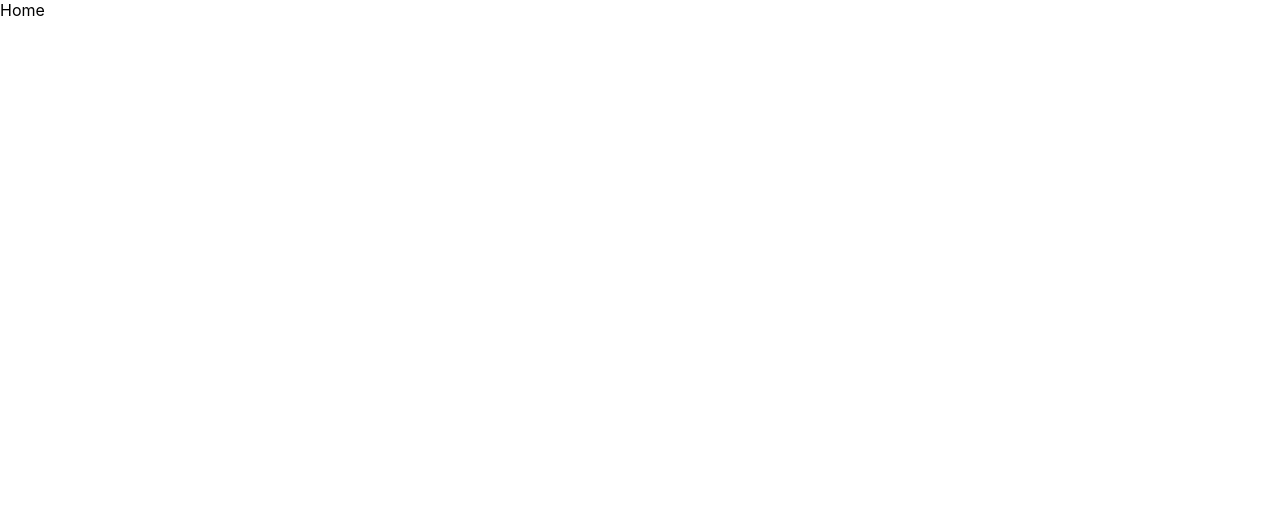
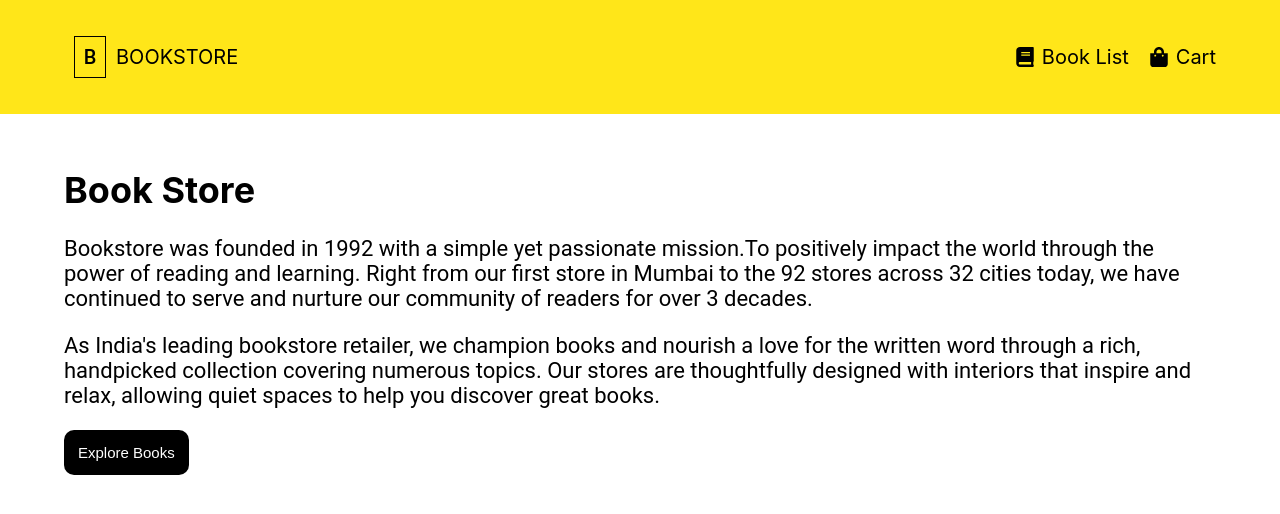
Before and after one commit to shanmukheswarikondeti/book-store-application, a React (Create React App) app: page / in a window 1280 px wide. Shown: the top 514 px of the page. Built offline with nearby package versions, Linux system fonts and the light colour scheme.

Commit message:
Add Header and Home components

```diff
--- a/package.json
+++ b/package.json
@@ -8,6 +8,7 @@
     "@testing-library/user-event": "^13.5.0",
     "react": "^18.2.0",
     "react-dom": "^18.2.0",
+    "react-icons": "^5.0.1",
     "react-router-dom": "^5.2.0",
     "react-scripts": "5.0.1",
     "web-vitals": "^2.1.4"
--- a/src/components/Header/index.css
+++ b/src/components/Header/index.css
@@ -0,0 +1,57 @@
+.header-container {
+    display: flex;
+    justify-content: center;
+    background-color: #ffe619;
+  }
+
+  .header-content-container {
+    display: flex;
+    align-items: center;
+    justify-content: space-between;
+    padding-top: 25px;
+    padding-bottom: 25px;
+    font-size: 20px;
+    width: 90%;
+    max-width: 1200px;
+  }
+
+  .icon-name {
+    display: none;
+  }
+
+  .icon-container {
+    display: flex;
+    align-items: center;
+    margin-left: 20px;
+  }
+
+
+  @media screen and (min-width: 768px) {
+    .icon-name {
+      display: inline;
+    }
+    .icon {
+      margin-right: 7px;
+    }
+  }
+
+  .logo-container {
+    display: flex;
+    align-items: center;
+  }
+
+  .logo {
+    width: 30px;
+    height: 40px;
+    border: 1px solid;
+    display: flex;
+    justify-content: center;
+    align-items: center;
+    font-family: "Roboto";
+    font-weight: 500;
+    margin: 10px;
+  }
+
+  .nav-items-container {
+    display: flex;
+  }
--- a/src/components/Header/index.js
+++ b/src/components/Header/index.js
@@ -1,13 +1,38 @@
-import {Component} from 'react'
+import { FaBook, FaShoppingBag } from "react-icons/fa";
 
-class Header extends Component{
-    render(){
+import './index.css'
+
+const Header=()=>{
+
         return(
-            <div>
-                Header
-            </div>
+            <nav className="header-container">
+      <div className="header-content-container">
+
+          <div className="logo-container">
+            <div className="logo">B</div>
+            BOOKSTORE
+          </div>
+
+
+        <ul className="nav-items-container">
+          <li className="icon-container">
+
+              <FaBook className="icon" />
+              <span className="icon-name">Book List</span>
+
+          </li>
+          <li className="icon-container">
+
+              <FaShoppingBag className="icon" />
+              <span className="icon-name">Cart</span>
+
+
+          </li>
+        </ul>
+      </div>
+    </nav>
         )
-    }
+
 
 }
 export default Header;
--- a/src/components/Home/index.css
+++ b/src/components/Home/index.css
@@ -0,0 +1,32 @@
+.banner-container {
+    display: flex;
+    justify-content: center;
+  }
+
+  .banner-content-container {
+    width: 90%;
+    max-width: 1200px;
+    font-size: 18px;
+    /* display: flex;
+    flex-direction: column;
+    justify-content: center;
+    align-items: center; */
+    width: 90%;
+    box-sizing: border-box;
+    padding-top: 30px;
+  }
+
+  .banner-text {
+    font-family: "Roboto";
+    font-size: 22px;
+  }
+
+  .explore-button {
+    padding: 14px;
+    background-color: black;
+    font-size: 15px;
+    color: white;
+    border: none;
+    border-radius: 10px;
+    cursor: pointer;
+  }
--- a/src/components/Home/index.js
+++ b/src/components/Home/index.js
@@ -1,13 +1,39 @@
-import {Component} from 'react'
+import { Component } from "react";
+import Header from "../Header";
 
-class Home extends Component{
-    render(){
-        return(
-            <div>
-                Home
-            </div>
-        )
-    }
+import "./index.css";
 
+class Home extends Component {
+  render() {
+    return (
+      <div className="home-container">
+        <Header />
+        <div className="banner-container">
+          <div className="banner-content-container">
+            <h1 className="banner-heading">Book Store</h1>
+            <p className="banner-text">
+              Bookstore was founded in 1992 with a simple yet passionate
+              mission.To positively impact the world through the power of
+              reading and learning. Right from our first store in Mumbai to the
+              92 stores across 32 cities today, we have continued to serve and
+              nurture our community of readers for over 3 decades.
+            </p>
+
+            <p className="banner-text">
+              As India's leading bookstore retailer, we champion books and
+              nourish a love for the written word through a rich, handpicked
+              collection covering numerous topics. Our stores are thoughtfully
+              designed with interiors that inspire and relax, allowing quiet
+              spaces to help you discover great books.
+            </p>
+
+              <button className="explore-button">Explore Books</button>
+
+          </div>
+        </div>
+      </div>
+    );
+  }
 }
+
 export default Home;
```
Also changed, not shown: 1 other file (tests, documents, lock files or other folders).
